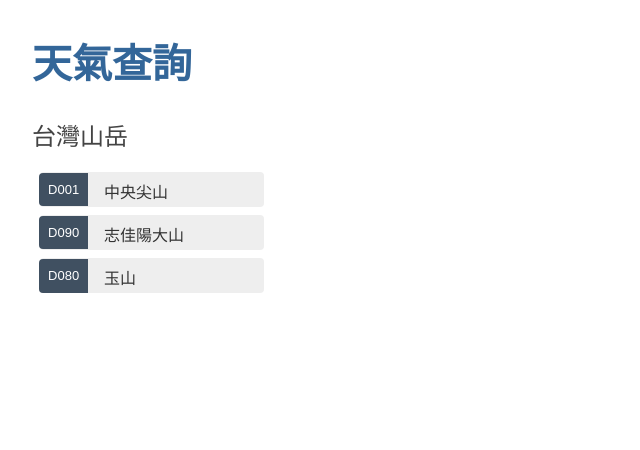
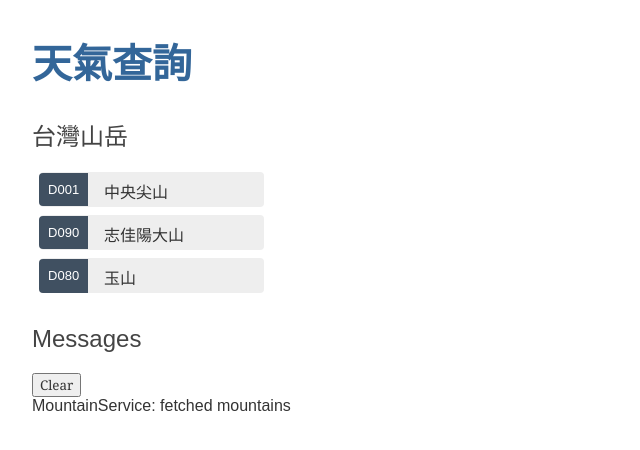
Before and after one commit to cool21540125/angular-map, an Angular app: page / in a window 1280 px wide. Shown: the top 450 px of the page, without its empty margins (0-640 px from the left). Built offline with nearby package versions, Linux system fonts and the light colour scheme.

Commit message:
Chap4 message service OK

```diff
--- a/src/app/app.component.html
+++ b/src/app/app.component.html
@@ -1,3 +1,4 @@
 <h1>{{title}}</h1>
 <app-mountain></app-mountain>
 <!-- <app-area></app-area> -->
+<app-messages></app-messages>
--- a/src/app/app.module.ts
+++ b/src/app/app.module.ts
@@ -6,13 +6,15 @@
 import { MountainComponent } from './mountain/mountain.component';
 import { AreaComponent } from './area/area.component';
 import { MountainDetailComponent } from './mountain-detail/mountain-detail.component';
+import { MessagesComponent } from './messages/messages.component';
 
 @NgModule({
   declarations: [
     AppComponent,
     MountainComponent,
     AreaComponent,
-    MountainDetailComponent
+    MountainDetailComponent,
+    MessagesComponent
   ],
   imports: [
     BrowserModule,
--- /dev/null
+++ b/src/app/message.service.ts
@@ -0,0 +1,18 @@
+import { Injectable } from '@angular/core';
+
+@Injectable({
+  providedIn: 'root'
+})
+export class MessageService {
+  messages: string[] = [];
+
+  constructor() { }
+
+  add(message: string) {
+    this.messages.push(message);
+  }
+
+  clear() {
+    this.messages = [];
+  }
+}
--- /dev/null
+++ b/src/app/messages/messages.component.html
@@ -0,0 +1,7 @@
+<div *ngIf="messageService.messages.length">
+
+  <h2>Messages</h2>
+  <button class="clear"
+          (click)="messageService.clear()">Clear</button>
+  <div *ngFor='let message of messageService.messages'> {{message}} </div>
+</div>
--- /dev/null
+++ b/src/app/messages/messages.component.ts
@@ -0,0 +1,16 @@
+import { Component, OnInit } from '@angular/core';
+import { MessageService } from '../message.service';
+
+@Component({
+  selector: 'app-messages',
+  templateUrl: './messages.component.html',
+  styleUrls: ['./messages.component.scss']
+})
+export class MessagesComponent implements OnInit {
+
+  constructor(public messageService: MessageService) { }
+
+  ngOnInit(): void {
+  }
+
+}
--- a/src/app/mountain.service.ts
+++ b/src/app/mountain.service.ts
@@ -2,15 +2,18 @@
 import { Observable, of } from 'rxjs';
 import { Mountain } from './mountain';
 import { MOUNTAINS } from './mock-mountains';
+import { MessageService } from './message.service';
 
 @Injectable({
   providedIn: 'root'
 })
 export class MountainService {
 
-  constructor() { }
+  constructor(private messageService: MessageService) { }
 
   getMountains(): Observable<Mountain[]> {
+    // TODO: send the message _after_ fetching the mountains
+    this.messageService.add('MountainService: fetched mountains');
     return of(MOUNTAINS);
   }
 }
--- a/src/app/mountain/mountain.component.ts
+++ b/src/app/mountain/mountain.component.ts
@@ -1,6 +1,7 @@
 import { Component, OnInit } from '@angular/core';
 import { Mountain } from '../mountain';
 import { MountainService } from '../mountain.service';
+import { MessageService } from '../message.service';
 
 @Component({
   selector: 'app-mountain',
@@ -12,7 +13,7 @@
   selectedMt: Mountain;
   mountains: Mountain[];
 
-  constructor(private mtService: MountainService) { }
+  constructor(private mtService: MountainService, private messageService: MessageService) { }
 
   ngOnInit(): void {
     this.getMountains();
@@ -20,6 +21,7 @@
 
   onSelect(mt: Mountain): void {
     this.selectedMt = mt;
+    this.messageService.add(`MountainsComponent: Selected mountain id=${mt.id}`)
   }
 
   getMountains(): void {
```
Also changed, not shown: src/app/messages/messages.component.scss (added), 2 other files (tests, documents, lock files or other folders).
